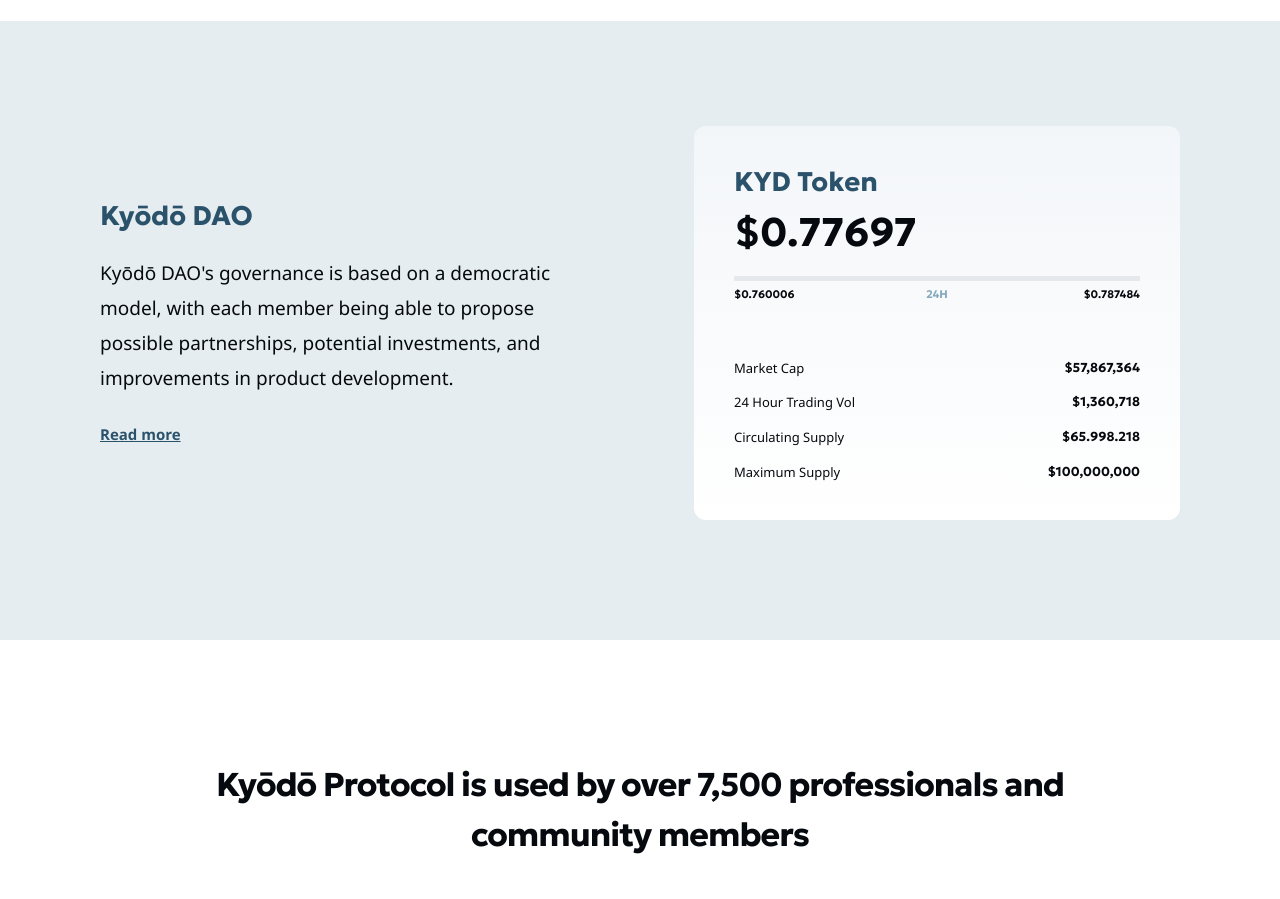
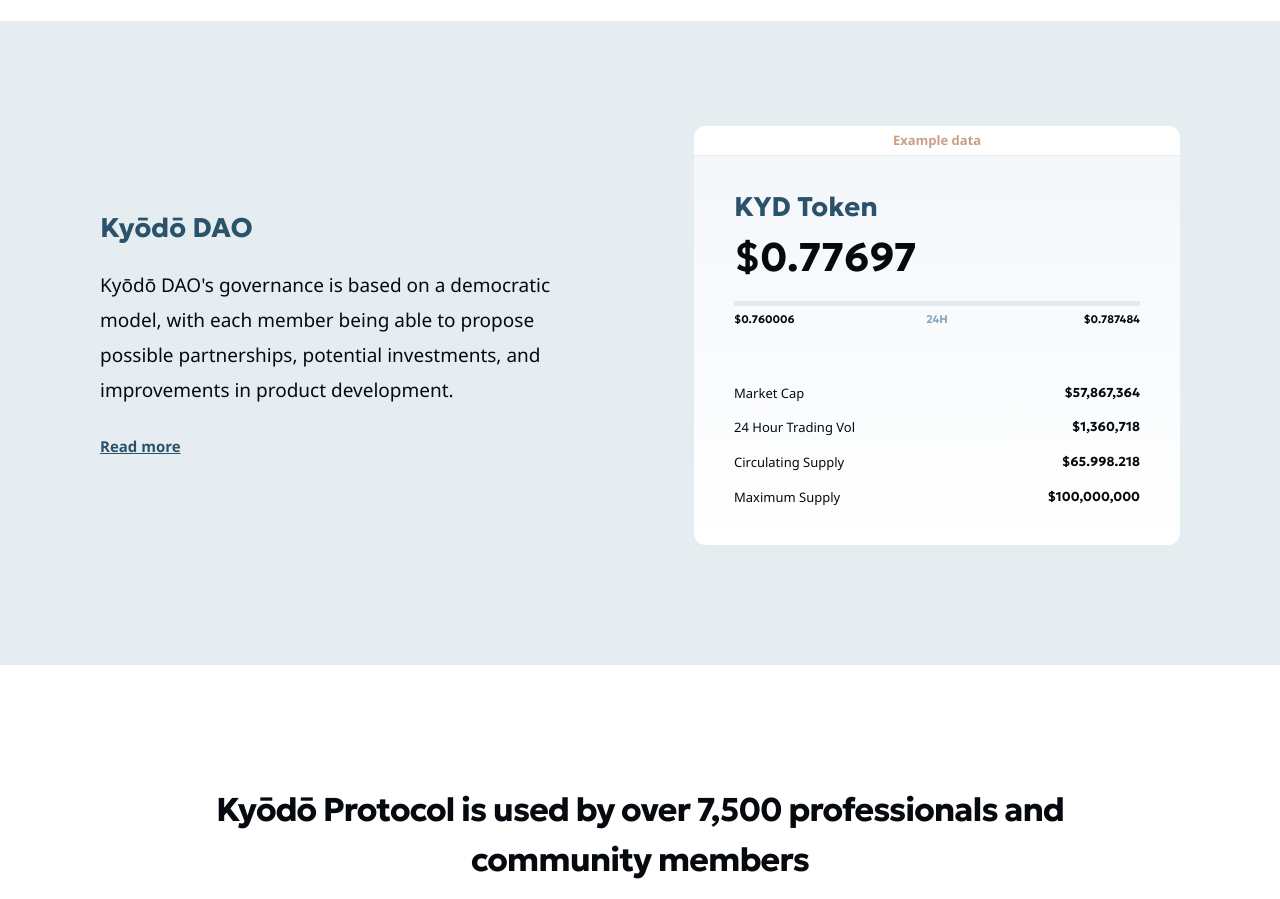
Before and after one commit to w3b3d3v/kyodo-protocol-website, a plain HTML site: page index.html in a window 1280 px wide. Shown: the part 4640-5539 px from the top of the page. Drawn offline with nearby package versions, Linux system fonts and the light colour scheme; a small style sheet from the web is missing.

Commit message:
Added example data message to token box

```diff
--- a/index.html
+++ b/index.html
@@ -379,7 +379,10 @@
           </div>
 
           <div class="token-fold">
-            <h3 data-aos="zoom-out">KYD Token</h3>
+            <div class="example">Example data</div>
+            <h3 data-aos="zoom-out">
+              KYD Token
+            </h3>
             <div class="token-price" data-aos="fade-left">
               $0.77697
             </div>
--- a/stylesheet/home/_two-boxes.scss
+++ b/stylesheet/home/_two-boxes.scss
@@ -40,13 +40,30 @@ DAO and Token
 .token-fold {
   background: rgb(243,246,249);
   background: linear-gradient(180deg, rgba(243,246,249,1) 0%, rgba(255,255,255,1) 100%);
-  padding: 40px;
+  padding: 65px 40px 40px 40px;
   border-radius: 12px;
   box-sizing: border-box;
+  position: relative;
 
   @media #{$smartphones-1} {
     margin-top: 65px;
   }
+}
+
+.example {
+  border-top-right-radius: 12px;
+  border-top-left-radius: 12px;
+  font-size: $font-medium;
+  font-weight: bold;
+  color: #C99F87;
+  background: $white;
+  padding: 7px;
+  text-align: center;
+  border-bottom: 1px solid $light-gray;
+  position: absolute;
+  left: 0;
+  right: 0;
+  top: 0;
 }
 
 .token-price {
```
Also changed, not shown: public/stylesheet/main.css, 1 other file.
